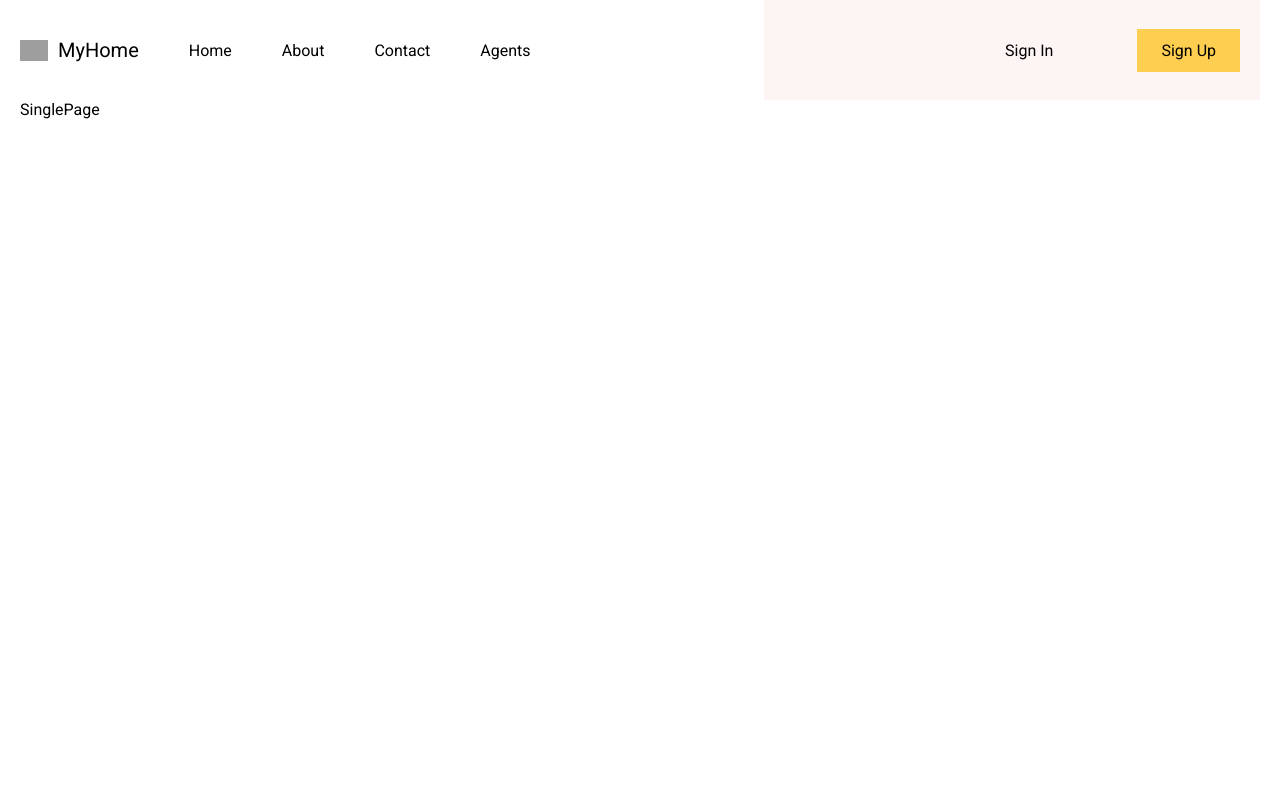
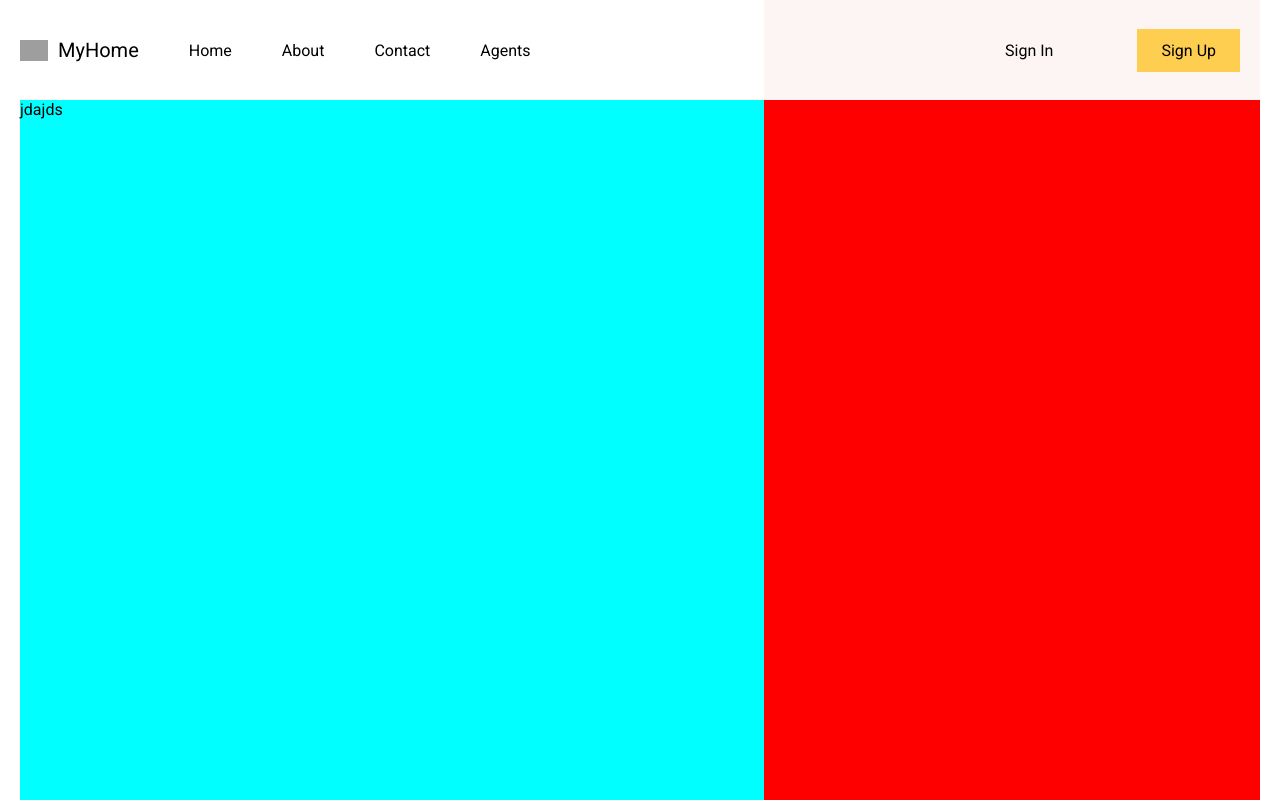
Before and after one commit to mishkamag/estate-agent, a React (Vite) app in the folder frontend/: page /lists/1 in a window 1280 px wide. Shown: the top 800 px of the page. Built offline with nearby package versions, Linux system fonts and the light colour scheme; grey boxes are pictures that could not be loaded.

Commit message:
refactor: just change names of components for be more readable

```diff
--- a/frontend/src/components/map/Map.tsx
+++ b/frontend/src/components/map/Map.tsx
@@ -2,7 +2,7 @@ import "./map.scss";
 import { MapContainer, Marker, Popup, TileLayer } from "react-leaflet";
 import "leaflet/dist/leaflet.css";
 import "leaflet/dist/images/marker-shadow.png";
-import { ListDataType } from "../singleList/SingleList";
+import { ListDataType } from "../estateCard/EstateCard";
 import { Link } from "react-router-dom";
 
 type MapProps = {
--- /dev/null
+++ b/frontend/src/pages/estateDetailsPage/EstateDetailsPage.tsx
@@ -0,0 +1,16 @@
+import "./estateDetailsPage.scss";
+
+const EstateDetailsPage = () => {
+  return (
+    <section className="estateDetails">
+      <div className="details">
+        <div className="wrapper">jdajds</div>
+      </div>
+      <div className="features">
+        <div className="wrapper"></div>
+      </div>
+    </section>
+  );
+};
+
+export default EstateDetailsPage;
--- /dev/null
+++ b/frontend/src/pages/estateDetailsPage/estateDetailsPage.scss
@@ -0,0 +1,21 @@
+.estateDetails {
+  display: flex;
+  height: 100%;
+
+  .details {
+    flex: 3;
+    background-color: aqua;
+    .wrapper {
+      padding-right: 50px;
+    }
+  }
+
+  .features {
+    flex: 2;
+    background-color: red;
+
+    .wrapper {
+      padding: 0px 22px;
+    }
+  }
+}
--- a/frontend/src/pages/list/Lists.tsx
+++ b/frontend/src/pages/estateListPage/EstateListPage.tsx
@@ -1,17 +1,17 @@
 import Filter from "../../components/filter/Filter";
 import Map from "../../components/map/Map";
-import SingleList from "../../components/singleList/SingleList";
+import EstateCard from "../../components/estateCard/EstateCard";
 import { listData } from "../../data";
-import "./lists.scss";
+import "./estateListPage.scss";
 
-const Lists = () => {
+const EstateListPage = () => {
   return (
-    <section className="lists">
+    <section className="estateLists">
       <div className="listContainer">
         <div className="wrapper">
           <Filter />
           {listData.map((list) => (
-            <SingleList key={list.id} {...list} />
+            <EstateCard key={list.id} {...list} />
           ))}
         </div>
       </div>
@@ -22,4 +22,4 @@ const Lists = () => {
   );
 };
 
-export default Lists;
+export default EstateListPage;
--- a/frontend/src/pages/list/lists.scss
+++ b/frontend/src/pages/estateListPage/estateListPage.scss
@@ -1,4 +1,4 @@
-.lists {
+.estateLists {
   display: flex;
   height: 100%;
 
--- a/frontend/src/pages/singlePage/SinglePage.tsx
+++ /dev/null
@@ -1,7 +0,0 @@
-import "./singlePage.scss";
-
-const SinglePage = () => {
-  return <div>SinglePage</div>;
-};
-
-export default SinglePage;
```
Also changed, not shown: frontend/src/App.tsx (+4 -4 lines), frontend/src/components/estateCard/EstateCard.tsx (renamed from frontend/src/components/singleList/SingleList.tsx, +4 -4 lines), frontend/src/components/estateCard/estateCard.scss (renamed from frontend/src/components/singleList/singleList.scss), frontend/src/pages/singlePage/singlePage.scss (deleted).
